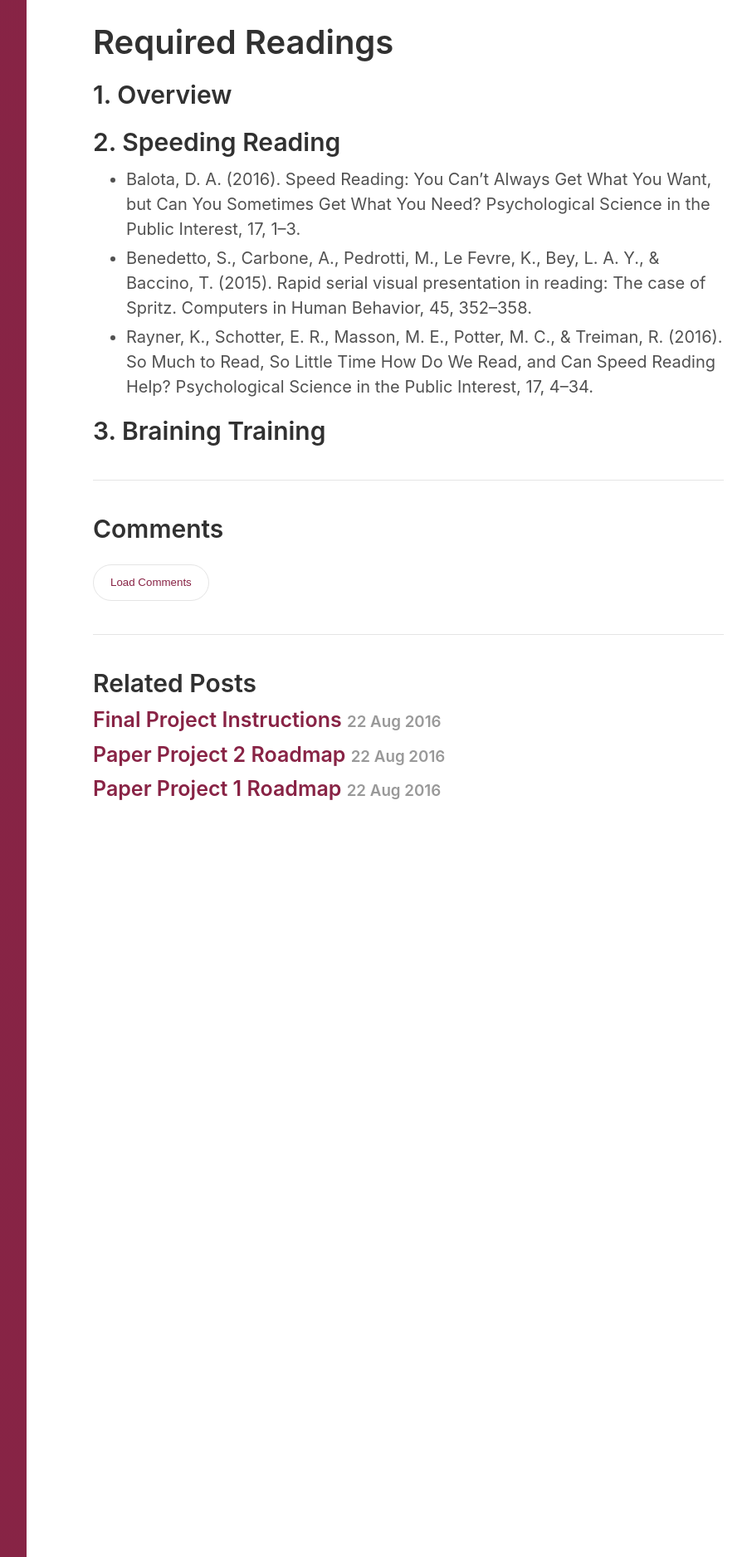
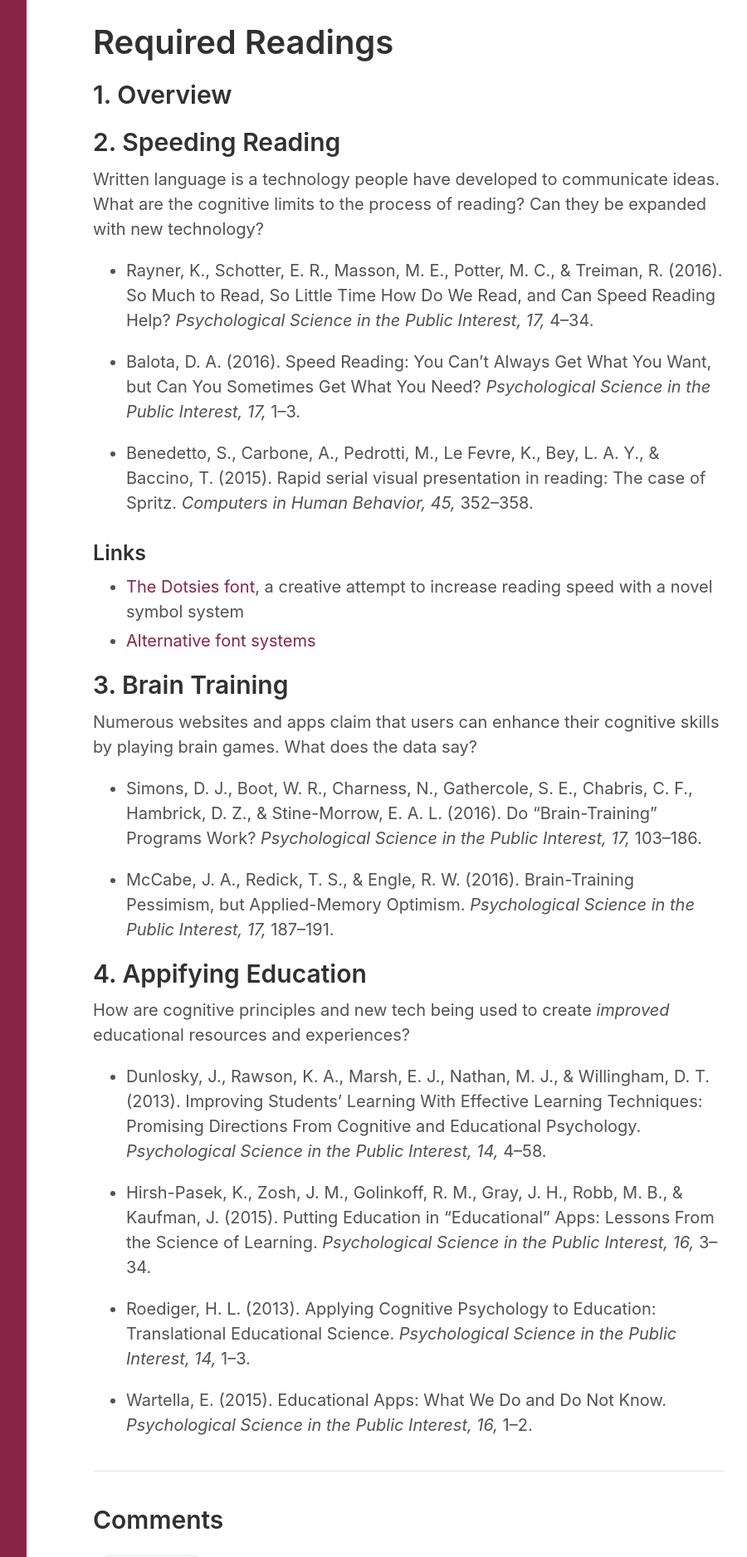
Before and after one commit to CrumpLab/cognitivetechnologies, a Jekyll site: the page built from _posts/2017-09-15-overview.md, in a window 1280 px wide. Shown: the part 1081-2957 px from the top of the page at 83% size, without its empty margins (328-1228 px from the left). Built offline with Jekyll 4.4.1, drawn with Linux system fonts in a browser that asks for light colours; nearby versions of some CDN libraries.

Commit message:
updates to overview

```diff
--- a/_posts/2017-09-15-overview.md
+++ b/_posts/2017-09-15-overview.md
@@ -40,8 +40,34 @@ Professor: Dr. Matthew Crump
 
 ## 2. Speeding Reading
 
-  - Balota, D. A. (2016). Speed Reading: You Can’t Always Get What You Want, but Can You Sometimes Get What You Need? Psychological Science in the Public Interest, 17, 1–3.
-  - Benedetto, S., Carbone, A., Pedrotti, M., Le Fevre, K., Bey, L. A. Y., & Baccino, T. (2015). Rapid serial visual presentation in reading: The case of Spritz. Computers in Human Behavior, 45, 352–358.
-  - Rayner, K., Schotter, E. R., Masson, M. E., Potter, M. C., & Treiman, R. (2016). So Much to Read, So Little Time How Do We Read, and Can Speed Reading Help? Psychological Science in the Public Interest, 17, 4–34.
+Written language is a technology people have developed to communicate ideas. What are the cognitive limits to the process of reading? Can they be expanded with new technology?
 
-## 3. Braining Training
+  - Rayner, K., Schotter, E. R., Masson, M. E., Potter, M. C., & Treiman, R. (2016). So Much to Read, So Little Time How Do We Read, and Can Speed Reading Help? *Psychological Science in the Public Interest, 17,* 4–34.
+
+  - Balota, D. A. (2016). Speed Reading: You Can’t Always Get What You Want, but Can You Sometimes Get What You Need? *Psychological Science in the Public Interest, 17,* 1–3.
+
+  - Benedetto, S., Carbone, A., Pedrotti, M., Le Fevre, K., Bey, L. A. Y., & Baccino, T. (2015). Rapid serial visual presentation in reading: The case of Spritz. *Computers in Human Behavior, 45,* 352–358.
+
+### Links
+  - [The Dotsies font](http://dotsies.org), a creative attempt to increase reading speed with a novel symbol system
+  - [Alternative font systems](alternative alphabet systems)
+
+## 3. Brain Training
+
+Numerous websites and apps claim that users can enhance their cognitive skills by playing brain games. What does the data say?
+
+  - Simons, D. J., Boot, W. R., Charness, N., Gathercole, S. E., Chabris, C. F., Hambrick, D. Z., & Stine-Morrow, E. A. L. (2016). Do “Brain-Training” Programs Work? *Psychological Science in the Public Interest, 17,* 103–186.
+
+  - McCabe, J. A., Redick, T. S., & Engle, R. W. (2016). Brain-Training Pessimism, but Applied-Memory Optimism. *Psychological Science in the Public Interest, 17,* 187–191.
+
+## 4. Appifying Education
+
+How are cognitive principles and new tech being used to create *improved* educational resources and experiences?
+
+  - Dunlosky, J., Rawson, K. A., Marsh, E. J., Nathan, M. J., & Willingham, D. T. (2013). Improving Students’ Learning With Effective Learning Techniques: Promising Directions From Cognitive and Educational Psychology. *Psychological Science in the Public Interest, 14,* 4–58.
+
+  - Hirsh-Pasek, K., Zosh, J. M., Golinkoff, R. M., Gray, J. H., Robb, M. B., & Kaufman, J. (2015). Putting Education in “Educational” Apps: Lessons From the Science of Learning. *Psychological Science in the Public Interest, 16,* 3–34.
+
+  - Roediger, H. L. (2013). Applying Cognitive Psychology to Education: Translational Educational Science. *Psychological Science in the Public Interest, 14,* 1–3.
+
+  - Wartella, E. (2015). Educational Apps: What We Do and Do Not Know. *Psychological Science in the Public Interest, 16,* 1–2.
```
